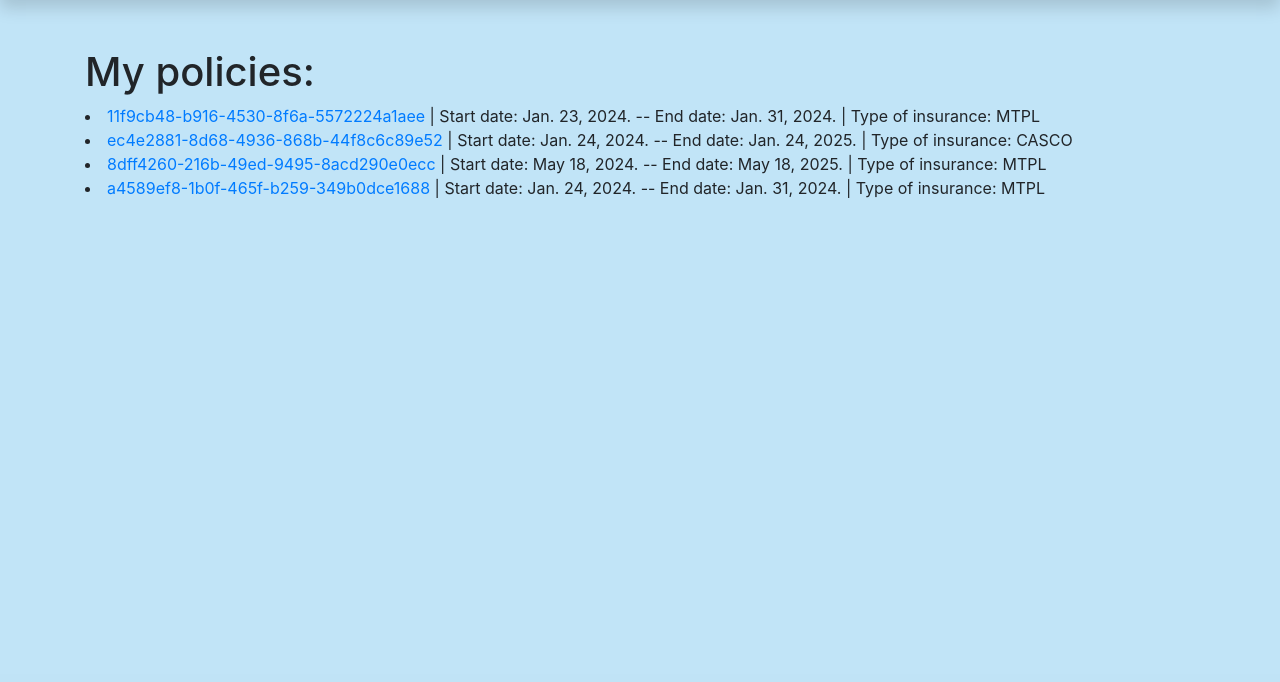
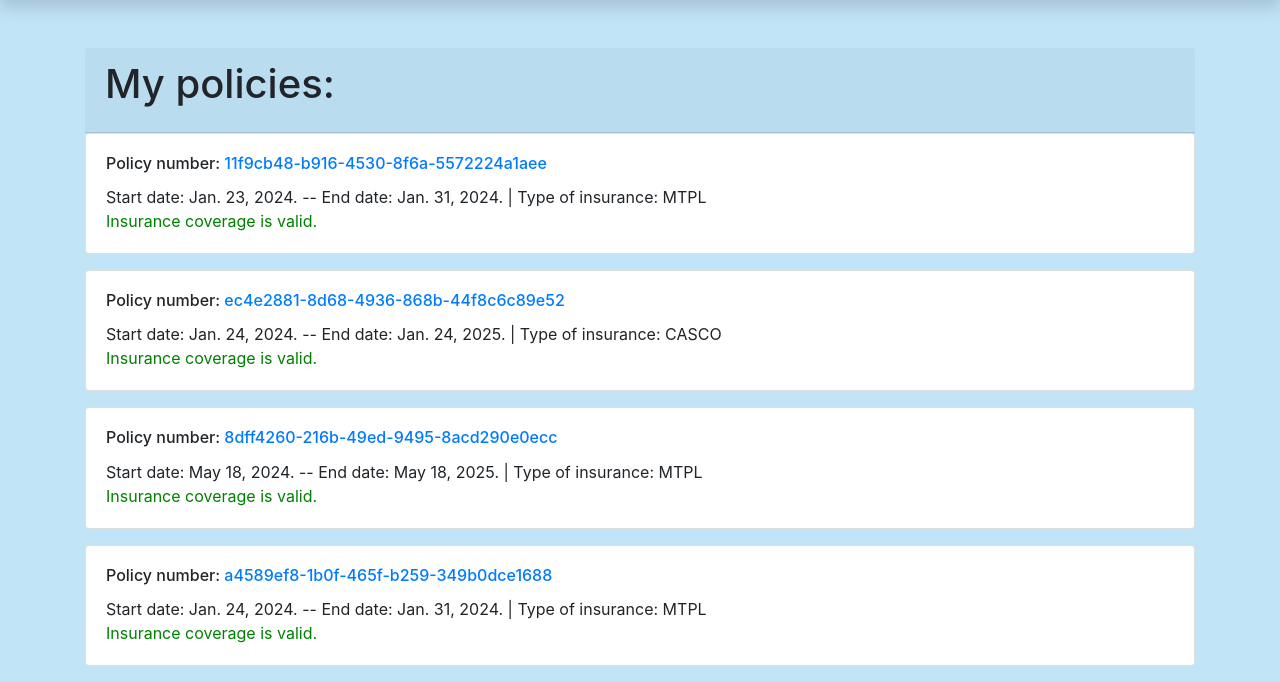
Before and after one commit to saulius-p/django_insurance, a Django app: page /insurance/my-policies/ in a window 1280 px wide. Shown: the part 126-808 px from the top of the page. Before the commit the page ends 324 px from the top, so only its background shows below. Run offline with Django 4.2, Linux system fonts and the light colour scheme; a user stored in the database is signed in; data comes from the database, SQL or seed files in the repository; some libraries are stand-ins or nearby versions.

Commit message:
5th commit. User policies template is remade using card style.

```diff
--- a/insurance/templates/user_policies.html
+++ b/insurance/templates/user_policies.html
@@ -1,17 +1,30 @@
 {% extends "base.html" %}
 
 {% block content %}
-<h1>My policies:</h1>
+<div class="card-header">
+    <h1 class="card-title">My policies:</h1>
+</div>
 {# <img class="rounded-circle" src="{{ user.profile.picture.url}}" width="20px" height="30px"/> #}
 {% if policies_list %}
-    {% for policy in policies_list %}
-        <li><a href="{% url 'policy-one' policy.policy_number %}">
-            {{ policy.policy_number }} </a>
-            | Start date: {{policy.start_date}}. -- End date: {{policy.end_date}}.
+{% for policy in policies_list %}
+    <div class="card mb-3">
+        <div class="card-body">
+            <h6 class="card-title">Policy number: <a href="{% url 'policy-one' policy.policy_number %}">
+                {{ policy.policy_number }}</a>
+            </h6>
+            <p class="card-text">Start date: {{policy.start_date}}. -- End date: {{policy.end_date}}.
             | Type of insurance: {{ policy.policy_type }}
-        </li>
-    {% endfor %}
+            <br>
+            {% if policy.end_date < today %}
+            <span style="color:red;">The insurance policy is no longer valid.</span>
+            {% else %}
+            <span style="color:green;">Insurance coverage is valid.</span>
+            {% endif %}
+            </p>
+        </div>
+    </div>
+{% endfor %}
 {% else %}
-    <p>You do not have insurance policies in our company.</p>
+<p>You do not have insurance policies in our company.</p>
 {% endif %}
 {% endblock %}
```
